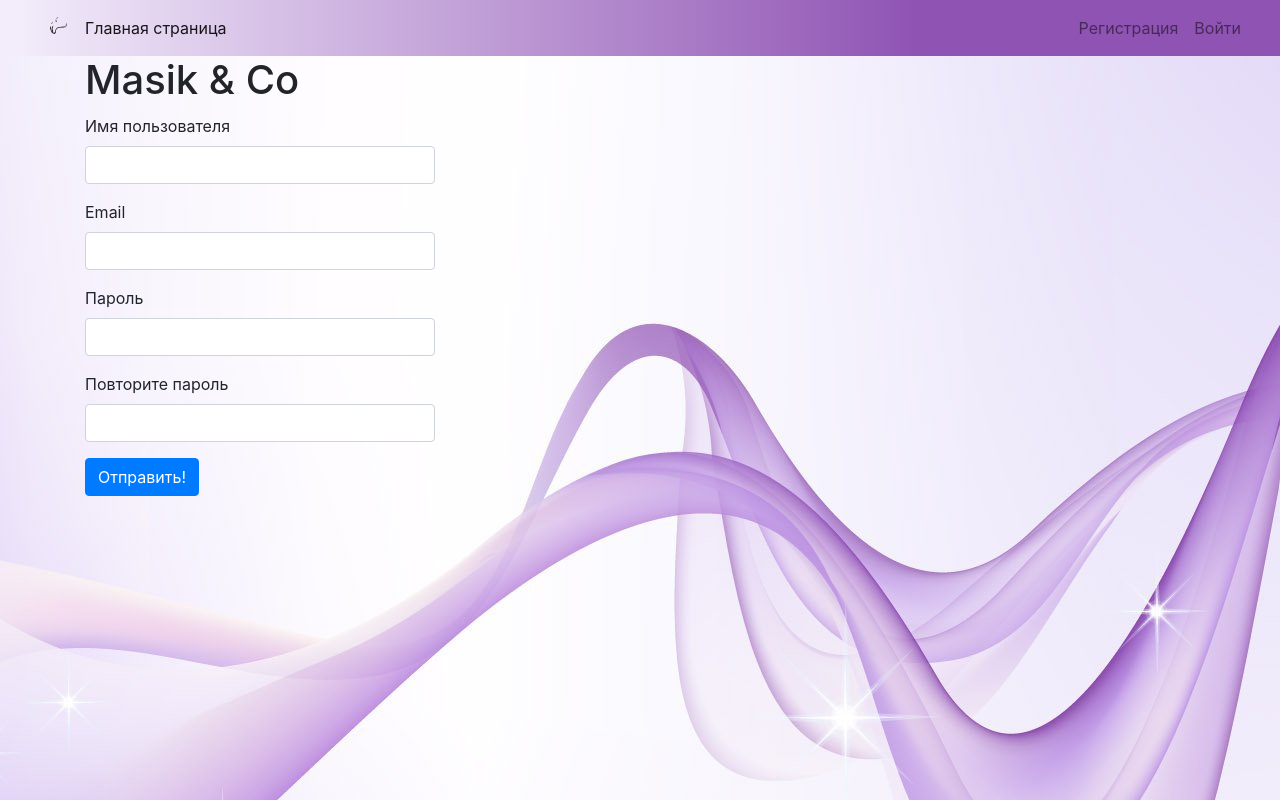
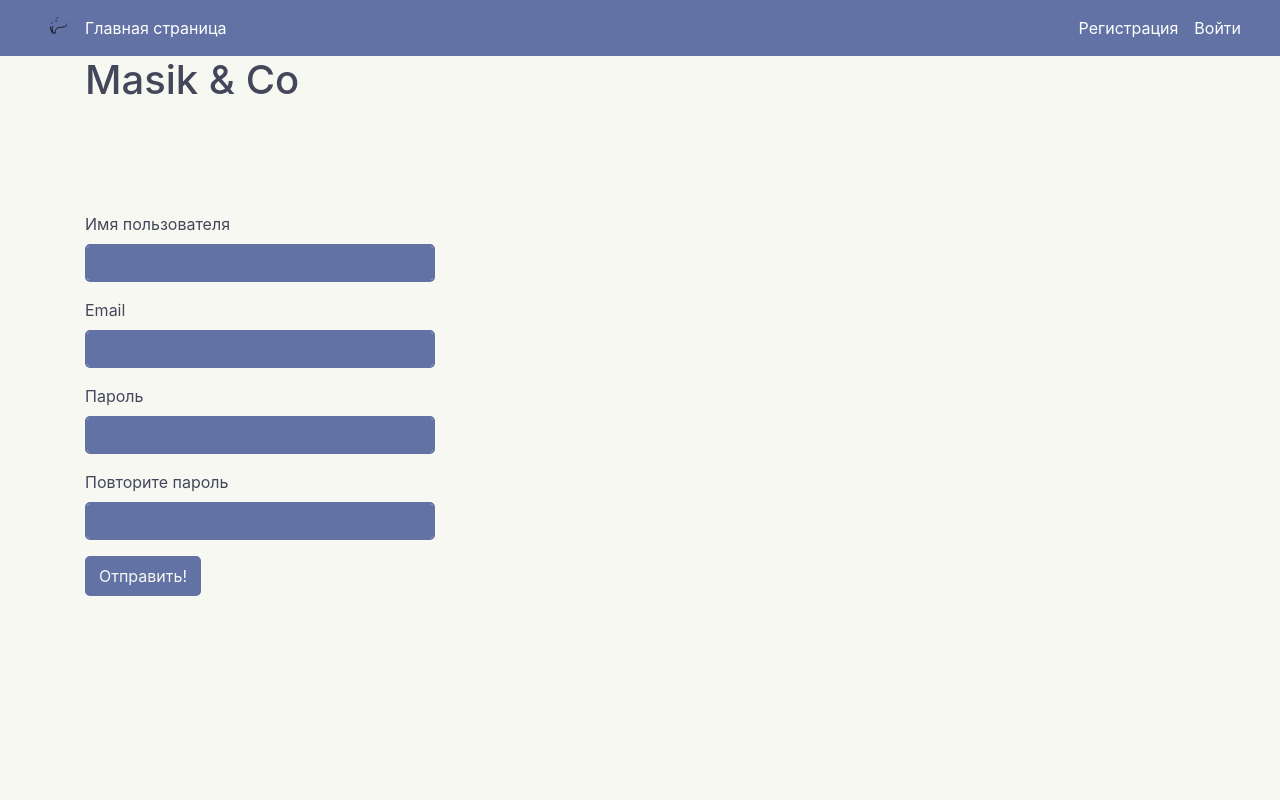
Before and after one commit to Masik84/Web_Customer_Account, a Flask app: page /users/register in a window 1280 px wide. Run offline with Flask 2, Linux system fonts and the light colour scheme; parts of the project's set-up code (start-up, migrations or seed data) failed here and were passed over.

Commit message:
styles corrected

```diff
--- a/create_admin.py
+++ b/create_admin.py
@@ -2,7 +2,7 @@ from getpass import getpass
 import sys
 
 from webapp import create_app
-from webapp.db import db
+from webapp.db import db_session
 from webapp.user.models import User
 
 app = create_app()
@@ -23,6 +23,6 @@ with app.app_context():
     new_user = User(username=username, role='admin', email = admin_email)
     new_user.set_password(password)
 
-    db.session.add(new_user)
-    db.session.commit()
+    db_session.add(new_user)
+    db_session.commit()
     print('User with id {} added'.format(new_user.id))
--- a/webapp/__init__.py
+++ b/webapp/__init__.py
@@ -8,18 +8,21 @@ import os
 
 from flask_sqlalchemy import SQLAlchemy
 
-from webapp.db import db
+from webapp.db import Base, engine
 from webapp.admin.views import blueprint as admin_blueprint
 from webapp.user.models import User
 from webapp.user.views import blueprint as user_blueprint
+from webapp.customer.views import blueprint as customer_blueprint
+from webapp.product.views import blueprint as product_blueprint
 
-db = SQLAlchemy()
 
 def create_app():
 
     app = Flask(__name__)
     app.config.from_pyfile('config.py')
     db = SQLAlchemy(app)
+    db.create_all()
+
     migrate = Migrate(app, db)
 
     login_manager = LoginManager()
@@ -28,19 +31,22 @@ def create_app():
 
     app.register_blueprint(admin_blueprint)
     app.register_blueprint(user_blueprint)
+    app.register_blueprint(customer_blueprint)
+    app.register_blueprint(product_blueprint)
 
-    if not app.debug:
-        if not os.path.exists('logs'):
-                os.mkdir('logs')
-        file_handler = RotatingFileHandler('logs/microblog.log', maxBytes=10240, backupCount=10)
-        file_handler.setFormatter(logging.Formatter(
-            '%(asctime)s %(levelname)s: %(message)s [in %(pathname)s:%(lineno)d]'))
-        file_handler.setLevel(logging.INFO)
 
-        app.logger.addHandler(file_handler)
+    # if not app.debug:
+    #     if not os.path.exists('logs'):
+    #             os.mkdir('logs')
+    #     file_handler = RotatingFileHandler('logs/mylog.log', maxBytes=10240, backupCount=10)
+    #     file_handler.setFormatter(logging.Formatter(
+    #         '%(asctime)s %(levelname)s: %(message)s [in %(pathname)s:%(lineno)d]'))
+    #     file_handler.setLevel(logging.INFO)
 
-        app.logger.setLevel(logging.INFO)
-        app.logger.info('Microblog startup')
+    #     app.logger.addHandler(file_handler)
+
+    #     app.logger.setLevel(logging.INFO)
+    #     app.logger.info('Microblog startup')
 
 
     @app.route("/")
--- a/webapp/admin/views.py
+++ b/webapp/admin/views.py
@@ -5,7 +5,7 @@ from webapp.user.decorators import admin_required
 blueprint = Blueprint('admin', __name__, url_prefix='/admin')
 
 @blueprint.route('/')
-@admin_required
+#@admin_required
 def admin_index():
     title = 'Панель управления'
     return render_template('admin/index.html', page_title=title)
--- a/webapp/db.py
+++ b/webapp/db.py
@@ -2,10 +2,10 @@ from sqlalchemy import create_engine
 from sqlalchemy.ext.declarative import declarative_base
 from sqlalchemy.orm import sessionmaker, scoped_session
 
-from config import db_url
+from webapp.config import SQLALCHEMY_DATABASE_URI
 
 # скопировать url с elephantsql.com и вписать postgresql вместо postgres
-engine = create_engine(db_url)
+engine = create_engine(SQLALCHEMY_DATABASE_URI)
 db_session = scoped_session(sessionmaker(bind=engine))
 
 
--- a/webapp/static/css/style.css
+++ b/webapp/static/css/style.css
@@ -4,14 +4,94 @@
 }
 
 body {
-    background-image: url(../img/main_font4.png);
+    /* background-image: url(../img/main_font4.png); */
+    background-color: #f8f8f2;
+    color: #44475a;
 }
 
 .bg-light {
-    background: var(--color1);
-    background: -moz-linear-gradient(left,  var(--color1) 1%, var(--color2) 72%);
-    background: -webkit-linear-gradient(left,  var(--color1) 1%,var(--color2) 72%);
-    background: linear-gradient(to right,  var(--color1) 1%,var(--color2) 72%);
-    filter: progid:DXImageTransform.Microsoft.gradient( startColorstr=var(--color1), endColorstr=var(--color2),GradientType=1 );
+    background-color: #6272a4 !important;
+}
+
+.navbar-light .navbar-nav .nav-link.active {
+    color: rgb(255, 255, 255);
+}
+
+.navbar-light .navbar-nav .nav-link.active:hover {
+    color: rgb(196, 161, 249);
+}
+
+.navbar-light .navbar-nav .nav-link {
+    color: rgb(255, 255, 255);
+}
+.navbar-light .navbar-nav .nav-link:hover {
+    color: rgb(196, 161, 249);
+}
+
+.form-control {
+    background-color: #6272a4;
+    border-radius: 5px;
+    border: 2px solid #6272a4;
+    padding-left: 10px;
+    color: #f8f8f2;
 
 }
+
+.form-control:focus {
+    border-color: #bd93f9 !important;
+    outline: 0;
+    -webkit-box-shadow: inset 0 1px 1px rgba(0,0,0,.075),0 0 8px rgba(98,114,164,.6);
+    box-shadow: inset 0 1px 1px rgba(0,0,0,.075),0 0 8px rgba(98,114,164,.6);
+}
+
+.form-file-input {
+    float: left;
+    border-color: #bd93f9 !important;
+    border-radius: 5px;
+    background-color: #f8f8f2;
+    color: #44475a;
+    -webkit-box-shadow: inset 0 1px 1px rgba(0,0,0,.075),0 0 8px rgba(98,114,164,.6);
+    box-shadow: inset 0 1px 1px rgba(0,0,0,.075),0 0 8px rgba(98,114,164,.6);
+}
+
+/*  Кнопка выбора файла */
+::-webkit-file-upload-button {
+    height: 40px;
+    border: 2px solid #6272a4;
+    color: #f8f8f2;
+    background-color: #6272a4;
+    border-radius: 5px;
+    -webkit-appearance: button;
+  }
+
+  ::-webkit-file-upload-button:hover {
+	background-color: #bd93f9;
+	border: 2px solid #7082b6;
+    color: #f8f8f2;
+    border-radius: 5px;
+    -webkit-appearance: button;
+  }
+
+  /* Кнопки */
+.btn {
+	border: 2px solid #6272a4;
+	border-radius: 5px;
+	background-color: #6272a4;
+	color: #f8f8f2;
+}
+
+.btn:hover {
+	background-color: #bd93f9;
+	border: 2px solid #7082b6;
+}
+
+.btn:focus{
+	background-color: #ff79c6 !important;
+    box-shadow: 0 0 0 .2rem #bd93f9 !important;
+	border-style: solid;
+	border-radius: 4px;
+}
+
+.row {
+    height: 50px;
+}
--- a/webapp/user/models.py
+++ b/webapp/user/models.py
@@ -17,7 +17,7 @@ class User(Base, db.Model, UserMixin):
     password = Column(String(128))
     role = Column(String(10), index=True)
     email = Column(String(50))
-    last_seen = db.Column(db.DateTime, default=datetime.utcnow)
+    last_seen = Column(db.DateTime, default=datetime.utcnow)
     #customer = relationship("Customers")
 
     def __repr__(self):
--- a/webapp/user/views.py
+++ b/webapp/user/views.py
@@ -3,7 +3,7 @@ from flask_login import current_user, login_user, logout_user
 
 from datetime import datetime
 
-from webapp.db import db
+from webapp.db import db_session
 from webapp.user.forms import LoginForm, RegistrationForm
 from webapp.user.models import User
 
@@ -51,8 +51,8 @@ def process_reg():
     if form.validate_on_submit():
         new_user = User(username=form.username.data, email=form.email.data, role='user')
         new_user.set_password(form.password.data)
-        db.session.add(new_user)
-        db.session.commit()
+        db_session.session.add(new_user)
+        db_session.session.commit()
         flash('Вы успешно зарегистрировались!')
         return redirect(url_for('user.login'))
     else:
@@ -69,4 +69,4 @@ def process_reg():
 def before_request():
     if current_user.is_authenticated:
         current_user.last_seen = datetime.utcnow()
-        db.session.commit()
+        db_session.session.commit()
```
Also changed, not shown: webapp/customer/models.py (+16 -12 lines), webapp/customer/views.py (+3 -12 lines), webapp/product/views.py (added, +7 -0 lines), webapp/templates/admin/index.html (+55 -14 lines), webapp/templates/admin/products.html (added, +7 -0 lines), 1 other file.
